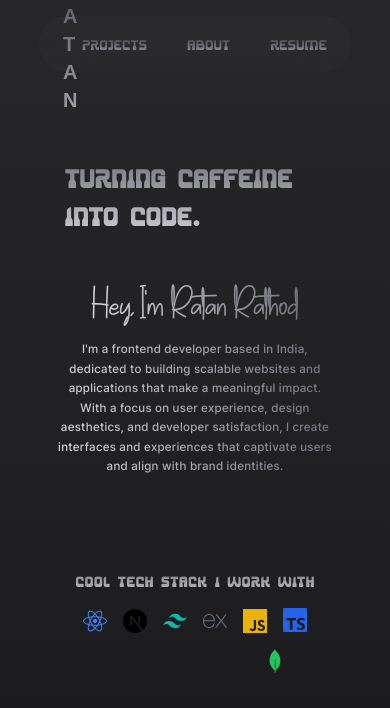
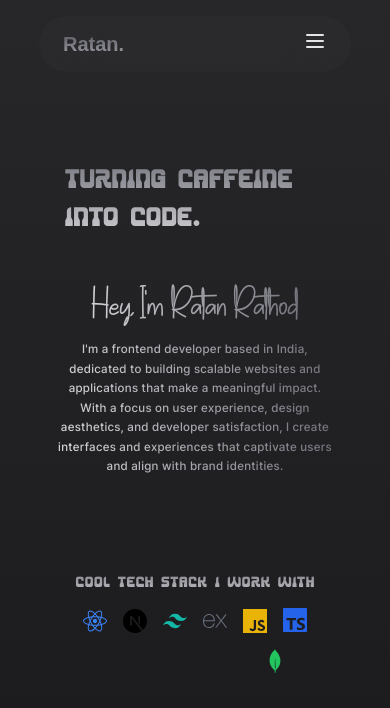
Before and after one commit to ratanz/Portfolio, a Next.js app: page / in a window 390 px wide. Shown: the top 708 px of the page. Built offline with nearby package versions, Linux system fonts and the light colour scheme; a web font is replaced by a local one.

Commit message:
added menu icon / fixing that later

```diff
--- a/components/Navbar.tsx
+++ b/components/Navbar.tsx
@@ -1,6 +1,6 @@
 'use client'
 
-import { useState, useEffect } from 'react'
+import { useState, useEffect, useRef } from 'react'
 import { gsap } from 'gsap'
 import { TransitionLink } from '../utils/TransitionLink'
 // import { triggerPageTransition } from '../utils/animations'
@@ -10,6 +10,10 @@ gsap.registerPlugin();
 
 export function Navbar() {
   const [isScrolled, setIsScrolled] = useState(false)
+  const [isMenuOpen, setIsMenuOpen] = useState(false)
+  const menuRef = useRef(null)
+  const menuContentRef = useRef(null)
+  const menuIconRef = useRef(null)
 
   useEffect(() => {
     const handleScroll = () => {
@@ -23,39 +27,78 @@ export function Navbar() {
     return () => window.removeEventListener('scroll', handleScroll)
   }, [isScrolled])
 
-  // const handleLinkClick = (e: React.MouseEvent<HTMLAnchorElement>) => {
-  //   e.preventDefault()
-  //   const href = e.currentTarget.getAttribute('href')
-  //   triggerPageTransition(() => {
-  //     window.location.href = href || '/'
-  //   })
-  // }
+  useEffect(() => {
+    if (isMenuOpen) {
+      gsap.to(menuRef.current, {
+        duration: 0.5,
+        opacity: 1,
+        y: 0,
+        ease: "power3.out"
+      });
+      gsap.to(menuContentRef.current, {
+        duration: 0.5,
+        opacity: 1,
+        y: 0,
+        delay: 0.2,
+        ease: "power3.out"
+      });
+      gsap.to(menuIconRef.current, {
+        duration: 0.3,
+        rotation: 180,
+        ease: "power2.inOut"
+      });
+    } else {
+      gsap.to(menuContentRef.current, {
+        duration: 0.5,
+        opacity: 0,
+        y: 50,
+        ease: "power3.in"
+      });
+      gsap.to(menuRef.current, {
+        duration: 0.5,
+        opacity: 0,
+        y: "-100%",
+        delay: 0.2,
+        ease: "power3.in"
+      });
+      gsap.to(menuIconRef.current, {
+        duration: 0.3,
+        rotation: 0,
+        ease: "power2.inOut"
+      });
+    }
+  }, [isMenuOpen]);
+
+  const toggleMenu = () => {
+    setIsMenuOpen(!isMenuOpen);
+  }
+
+  const menuItems = [
+    { label: 'Projects', href: '/#projects' },
+    { label: 'About', href: '/#about' },
+    { label: 'Resume', href: '' }
+  ];
 
   return (
-    <div className={`content h-14 px-6 py-4 mt-4 flex justify-between items-center fixed top-0 left-0 right-0 transition-all duration-300 w-[80%] ml-[10%] rounded-full backdrop-blur-md z-50 ${
-      isScrolled
+    <>
+      <div className={`content h-14 px-6 py-4 mt-4 flex justify-between items-center fixed top-0 left-0 right-0 transition-all duration-300 w-[80%] ml-[10%] rounded-full backdrop-blur-md z-[60] ${isScrolled
         ? 'bg-[#80808020] backdrop-blur-2xl'
         : 'bg-[#62626216] backdrop-blur-xl'
         }`}>
         <div className="logo-name flex items-center py-4">
           <TransitionLink href="/">
-          <h1 className={` font-bold font-malven text-xl
-           bg-gradient-to-t from-zinc-400 to-zinc-600 bg-clip-text text-transparent`}>R A T A N</h1>
+            <h1 className={`font-bold font-malven lg:text-xl md:text-lg text-xl
+           bg-gradient-to-t from-zinc-400 to-zinc-600 bg-clip-text text-transparent`}>Ratan.</h1>
           </TransitionLink>
         </div>
 
-      <div className="links flex gap-10 uppercase ">
-        {[
-          { label: 'Projects', href: '/#projects' },
-          { label: 'About', href: '/#about' },
-          // { label: 'Contact', href: '/contact' },
-          { label: 'Resume', href: '' }
-        ].map((item) => (
+        <div className="links hidden lg:flex lg:gap-10 gap-2 uppercase ">
+          {menuItems.map((item) => (
             <Magnetic key={item.label}>
               <div className='relative group'>
                 <TransitionLink href={item.href}>
                   <div className='overflow-hidden'>
-                  <h2 className='hover:text-zinc-300 font-medium font-spacer36 text-sm inline-block w-full bg-gradient-to-t from-zinc-400 to-zinc-700 bg-clip-text text-transparent transition-all duration-300'>
+                    <h2 className='hover:text-zinc-300 font-medium font-spacer36 lg:text-sm text-xs inline-block w-full bg-gradient-to-t from-zinc-400 to-zinc-700 bg-clip-text text-transparent transition-all duration-300'>
                       {item.label}
                     </h2>
                     <span className='block h-[1px] w-0 bg-zinc-700 absolute bottom-0 left-0 group-hover:w-full transition-all duration-300'></span>
@@ -65,6 +108,42 @@ export function Navbar() {
             </Magnetic>
           ))}
         </div>
+
+        <div className="lg:hidden">
+          <button onClick={toggleMenu} className="text-zinc-200 focus:outline-none w-6 h-6 relative z-[70]">
+            <svg ref={menuIconRef} xmlns="http://www.w3.org/2000/svg" width="24" height="24" strokeWidth="1.5" viewBox="0 0 24 24" fill="none" stroke="currentColor" className="w-6 h-6">
+              {isMenuOpen ? (
+                <path d="M6.75827 17.2426L12.0009 12M17.2435 6.75736L12.0009 12M12.0009 12L6.75827 6.75736M12.0009 12L17.2435 17.2426" strokeLinecap="round" strokeLinejoin="round" />
+              ) : (
+                <path strokeLinecap="round" strokeLinejoin="round" strokeWidth={2} d="M4 6h16M4 12h16M4 18h16" />
+              )}
+            </svg>
+          </button>
         </div>
+
+      </div>
+
+      <div
+        ref={menuRef}
+        className={`fixed inset-0 bg-black bg-opacity-95 z-50 flex items-center justify-center ${isMenuOpen ? '' : 'pointer-events-none'}`}
+        style={{ opacity: 0, transform: 'translateY(-100%)' }}
+      >
+        <div
+          ref={menuContentRef}
+          className="text-center"
+          style={{ opacity: 0, transform: 'translateY(50px)' }}
+        >
+          {menuItems.map((item) => (
+            <div key={item.label} className="my-8">
+              <TransitionLink href={item.href} onClick={() => setIsMenuOpen(false)}>
+                <h2 className="text-4xl font-spacer36 text-zinc-300 hover:text-zinc-100 transition-colors duration-300">
+                  {item.label}
+                </h2>
+              </TransitionLink>
+            </div>
+          ))}
+        </div>
+      </div>
+    </>
   )
 }
```
Also changed, not shown: public/icons/arrow.png (added), public/icons/menu.png (added). Lines whose indentation alone changed are shown as unchanged.
